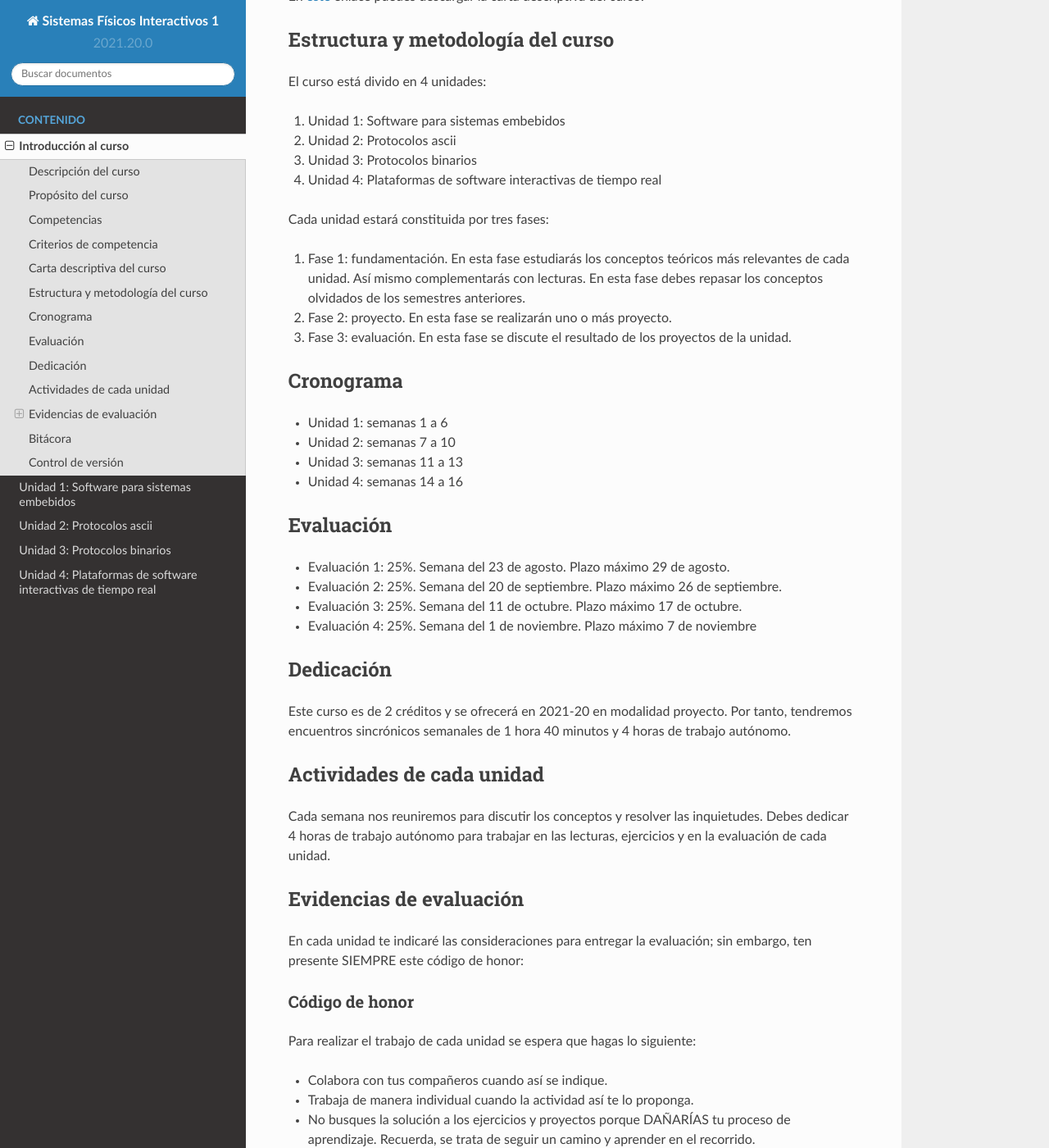
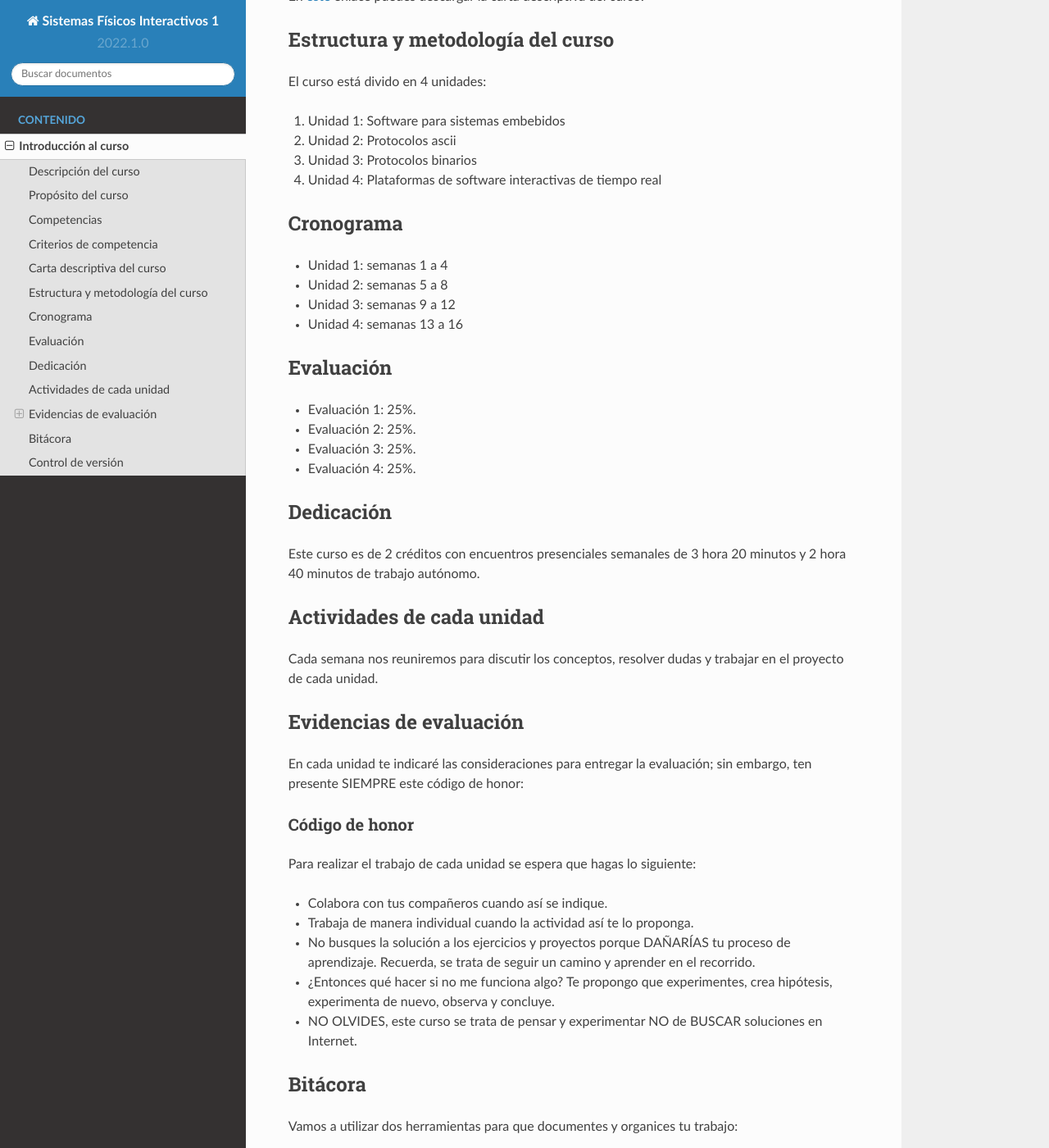
Before and after one commit to juanferfranco/SistemasFisicosInteractivos1, a Sphinx documentation site: the page built from docs/_intro/intro.rst, in a window 1280 px wide and 1400 px high, scrolled down 936 px. Shown: the whole window at 82% size. Built offline with Sphinx 7.4.7 and the Read the Docs theme 2.0.0, drawn with Linux system fonts in a browser that asks for light colours; some of the changed text lies outside the part shown.

Commit message:
Init 2022-10

```diff
--- a/docs/_intro/intro.rst
+++ b/docs/_intro/intro.rst
@@ -51,43 +51,34 @@ El curso está divido en 4 unidades:
 #. Unidad 3: Protocolos binarios
 #. Unidad 4: Plataformas de software interactivas de tiempo real
 
-Cada unidad estará constituida por tres fases:
-
-#. Fase 1: fundamentación. En esta fase estudiarás los conceptos teóricos más relevantes de
-   cada unidad. Así mismo complementarás con lecturas. En esta fase debes repasar
-   los conceptos olvidados de los semestres anteriores.
-#. Fase 2: proyecto. En esta fase se realizarán uno o más proyecto.
-#. Fase 3: evaluación. En esta fase se discute el resultado de los proyectos de la unidad.
 
 Cronograma
 -----------
 
-* Unidad 1: semanas 1 a 6
-* Unidad 2: semanas 7 a 10
-* Unidad 3: semanas 11 a 13
-* Unidad 4: semanas 14 a 16
+* Unidad 1: semanas 1 a 4
+* Unidad 2: semanas 5 a 8
+* Unidad 3: semanas 9 a 12
+* Unidad 4: semanas 13 a 16
 
 Evaluación
 -----------
 
-* Evaluación 1: 25%. Semana del 23 de agosto. Plazo máximo 29 de agosto.
-* Evaluación 2: 25%. Semana del 20 de septiembre. Plazo máximo 26 de septiembre.
-* Evaluación 3: 25%. Semana del 11 de octubre. Plazo máximo 17 de octubre.
-* Evaluación 4: 25%. Semana del 1 de noviembre. Plazo máximo 7 de noviembre
+* Evaluación 1: 25%.
+* Evaluación 2: 25%.
+* Evaluación 3: 25%.
+* Evaluación 4: 25%.
 
 Dedicación
 -----------
 
-Este curso es de 2 créditos y se ofrecerá en 2021-20 en modalidad proyecto. Por tanto,
-tendremos encuentros sincrónicos semanales de 1 hora 40 minutos y 4 horas de trabajo autónomo.
+Este curso es de 2 créditos con encuentros presenciales semanales de 3 hora 20 minutos y
+2 hora 40 minutos de trabajo autónomo.
 
 Actividades de cada unidad
 ----------------------------
 
-Cada semana nos reuniremos para discutir los conceptos y resolver las inquietudes. Debes
-dedicar 4 horas de trabajo autónomo para trabajar en las lecturas, ejercicios y en la evaluación
+Cada semana nos reuniremos para discutir los conceptos, resolver dudas y trabajar en el proyecto
 de cada unidad.
-
 
 Evidencias de evaluación
 -------------------------
@@ -126,6 +117,4 @@ En Notion llevarás tu bitácora electrónica.
 Control de versión
 --------------------
 
-* Crea una cuenta en GitHub con tu correo institucional de la UPB. Si
-  tienes la cuenta, tanto mejor.
-* Explora los tutoriales de `este <https://www.gitkraken.com/learn/git/tutorials>`__ enlace.
+* Crea una cuenta en GitHub a menos que ya la tengas.
--- a/docs/conf.py
+++ b/docs/conf.py
@@ -20,13 +20,13 @@
 # -- Project information -----------------------------------------------------
 
 project = 'Sistemas Físicos Interactivos 1'
-copyright = '2021, Juan Franco'
+copyright = '2022, Juan Franco'
 author = 'Juan Franco'
 
 # The short X.Y version
-version = '2021.20.0'
+version = '2022.1.0'
 # The full version, including alpha/beta/rc tags
-release = 'beta'
+release = 'rc'
 
 # -- General configuration ---------------------------------------------------
 
--- a/docs/index.rst
+++ b/docs/index.rst
@@ -1,4 +1,4 @@
-Curso Sistemas Físicos Interactivos 1 2021-10
+Curso Sistemas Físicos Interactivos 1 2022-10
 =====================================================
 
 Docente diseñador del curso: Juan Fernando Franco Higuita
@@ -15,6 +15,7 @@ Créditos y horas totales del curso: 2 créditos - 96 horas totales
    :caption: Contenido
 
    Introducción al curso <_intro/intro>
+..
    Unidad 1: Software para sistemas embebidos <_unidad1/unidad1>
    Unidad 2: Protocolos ascii <_unidad2/unidad2>
    Unidad 3: Protocolos binarios <_unidad3/unidad3>
```
